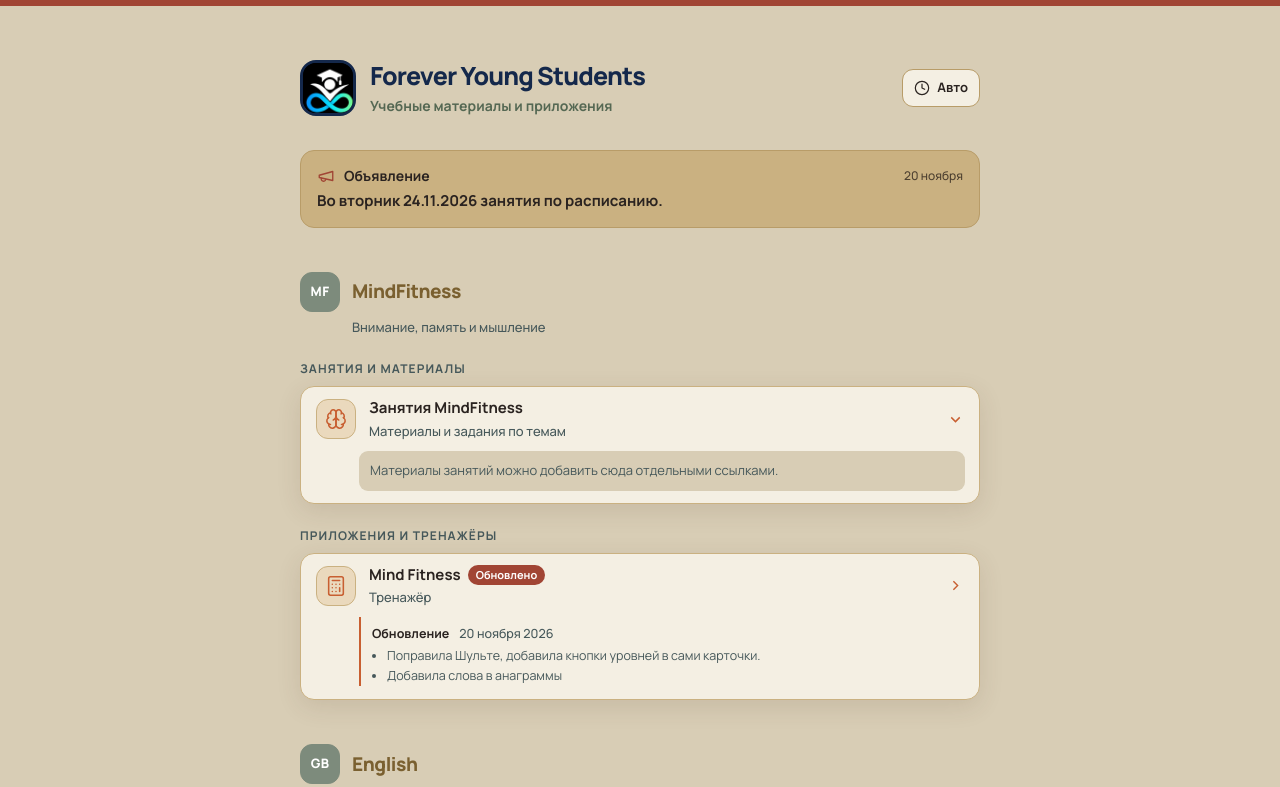
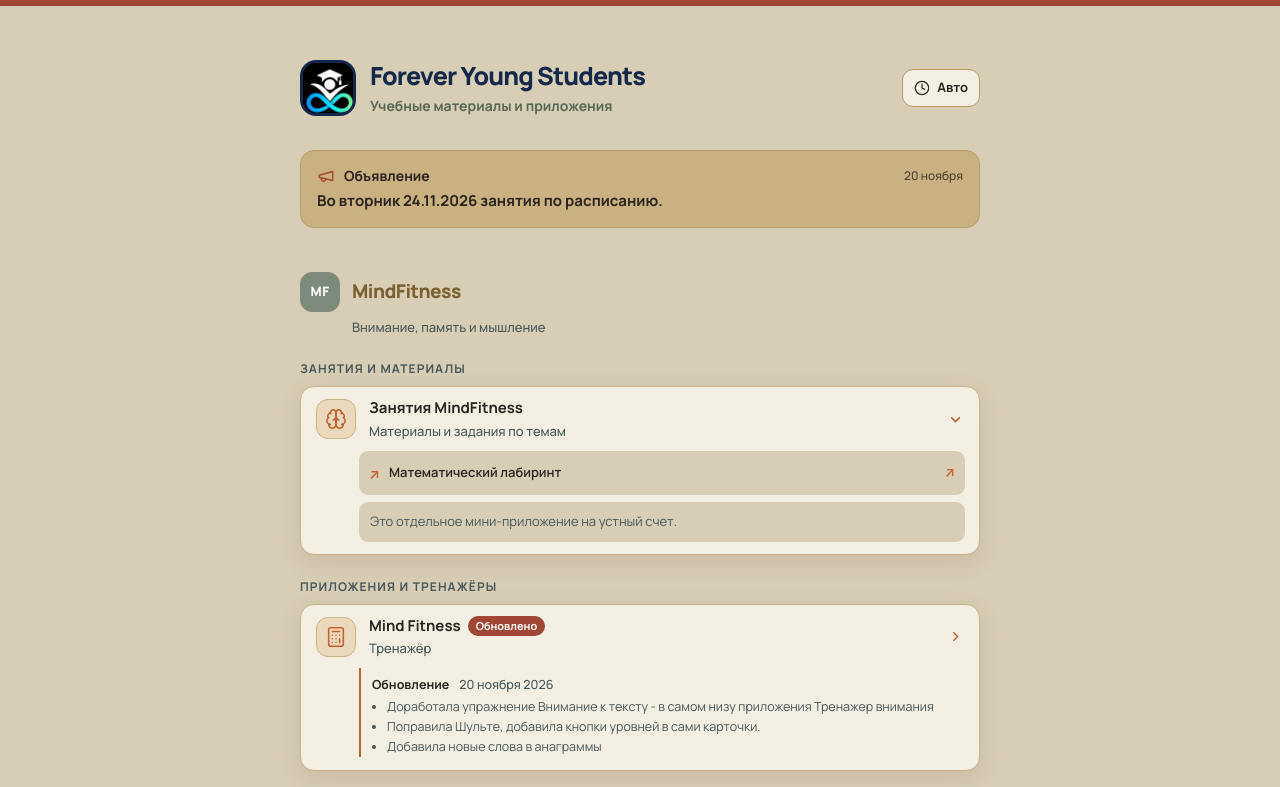
Before and after one commit to foreveryoungstudents/foreveryoungstudents.github.io, a plain HTML site: page index.html in a window 1280 px wide. Shown: the top 787 px of the page. Drawn offline with Linux system fonts and the light colour scheme.

Commit message:
Update lesson links and content in index.html

```diff
--- a/index.html
+++ b/index.html
@@ -667,8 +667,10 @@
             </span>
             <svg class="summary-chevron" viewBox="0 0 24 24" fill="none" stroke="currentColor" stroke-width="2" aria-hidden="true"><path d="m9 6 6 6-6 6"/></svg>
           </summary>
-          <div class="lesson-links">
-            <p class="empty-note">Материалы занятий можно добавить сюда отдельными ссылками.</p>
+            <div class="lesson-links">
+              <a class="lesson-link" href="https://foreveryoungstudents.github.io/math_crossword.html"><span class="mini-icon">↗</span> Математический лабиринт<span class="mini-arrow">↗</span></a>
+              <p class="empty-note">Это отдельное мини-приложение на устный счет.</p>
+
           </div>
         </details>
       </div>
@@ -689,8 +691,9 @@
           <div class="update">
             <div class="update-head"><span>Обновление</span><time class="update-date" datetime="2026-11-17">20 ноября 2026</time></div>
             <ul>
+              <li>Доработала упражнение Внимание к тексту - в самом низу приложения Тренажер внимания</li>
               <li>Поправила Шульте, добавила кнопки уровней в сами карточки.</li>
-              <li>Добавила слова в анаграммы</li>
+              <li>Добавила новые слова в анаграммы</li>
             </ul>
           </div>
         </div>
```
